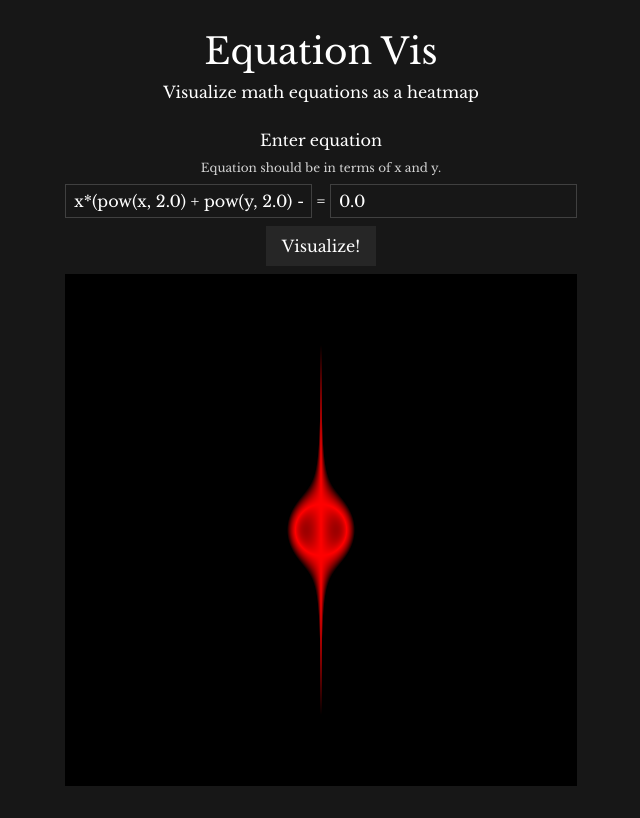
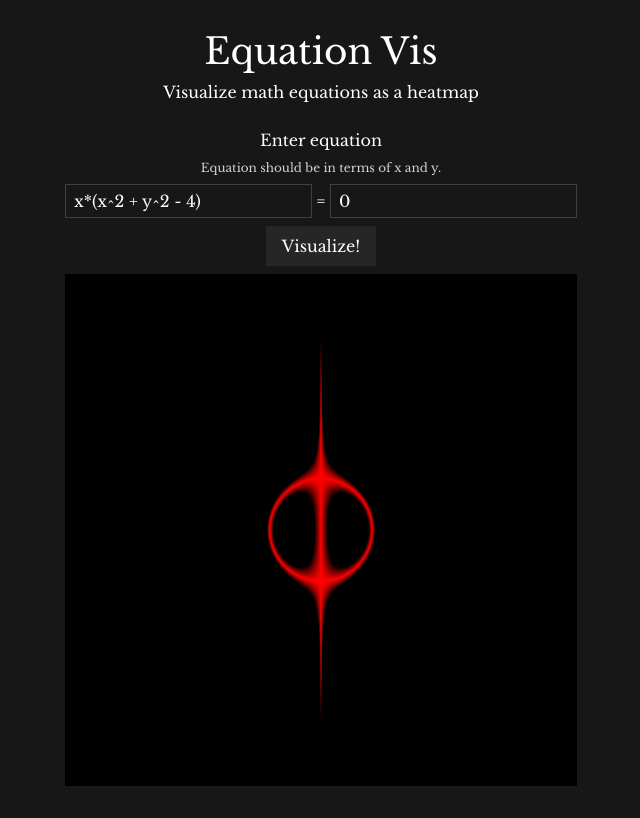
Before and after one commit to ChakornK/equation-vis, a Vue app: page / in a window 1280 px wide. Shown: the whole page, without its empty margins (319-959 px from the left). Built offline with nearby package versions, Linux system fonts and the light colour scheme.

Commit message:
feat: update initial equation to match new format

```diff
--- a/src/App.vue
+++ b/src/App.vue
@@ -2,8 +2,8 @@
 import { ref, useTemplateRef } from "vue";
 import Renderer from "./components/Renderer.vue";
 
-const equation1 = ref("x*(pow(x, 2.0) + pow(y, 2.0) - 1.0)");
-const equation2 = ref("0.0");
+const equation1 = ref("x*(x^2 + y^2 - 4)");
+const equation2 = ref("0");
 
 const rendererRef = useTemplateRef("renderer");
 </script>
```
